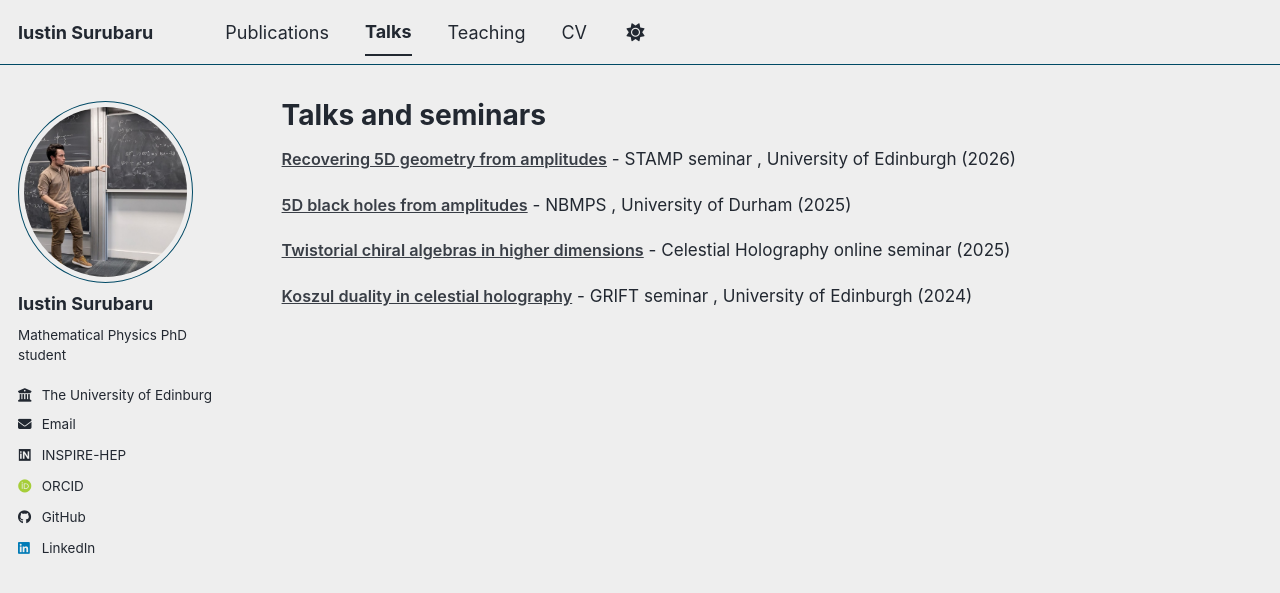
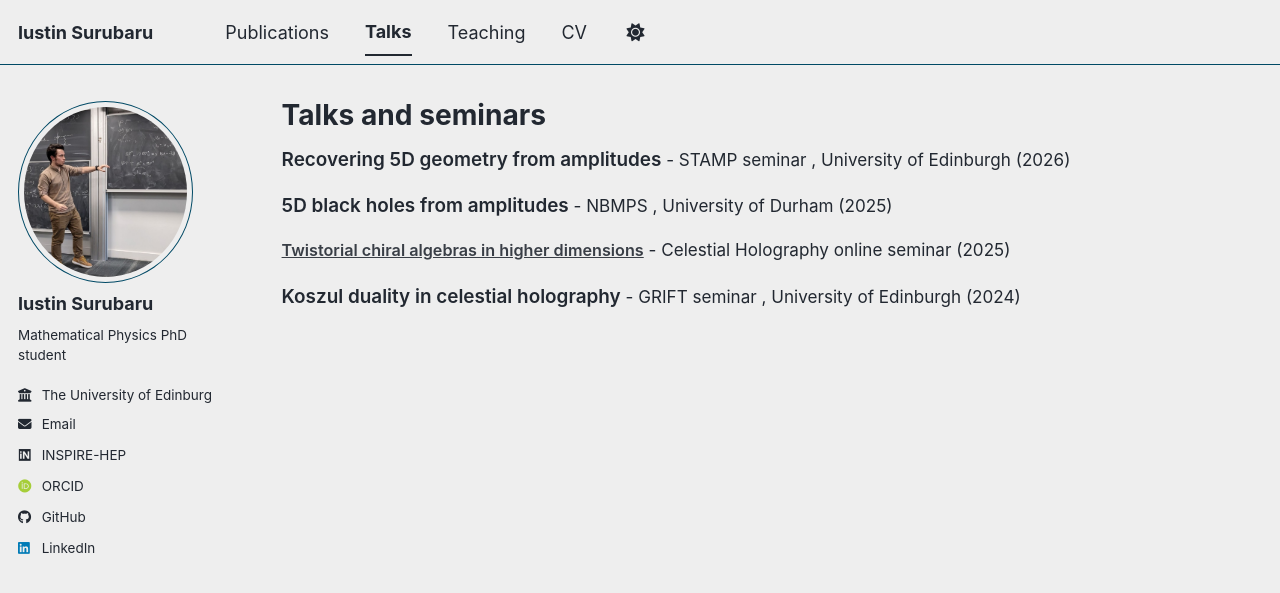
Before and after one commit to IustinS2/IustinS2.github.io, a Jekyll site: the page built from _pages/talks.html, in a window 1280 px wide. Shown: the top 593 px of the page. Built offline with Jekyll 4.4.1, drawn with Linux system fonts in a browser that asks for light colours; some web fonts are replaced; a script bundle is joined from its source files by our own code; library files that are not in the unit come from our copies.

Commit message:
Update archive-single-talk.html

```diff
--- a/_includes/archive-single-talk.html
+++ b/_includes/archive-single-talk.html
@@ -2,8 +2,8 @@
   <article class="archive__item">
 
     <p class="talk-entry">
-      {% if post.url and post.url != "" %}
-        <a href="{{ post.url }}" class="talk-title-link">
+      {% if post.talkurl%}
+        <a href="{{ post.talkurl }}" class="talk-title-link">
            {{ post.title }}
         </a>
       {% else %}
```
